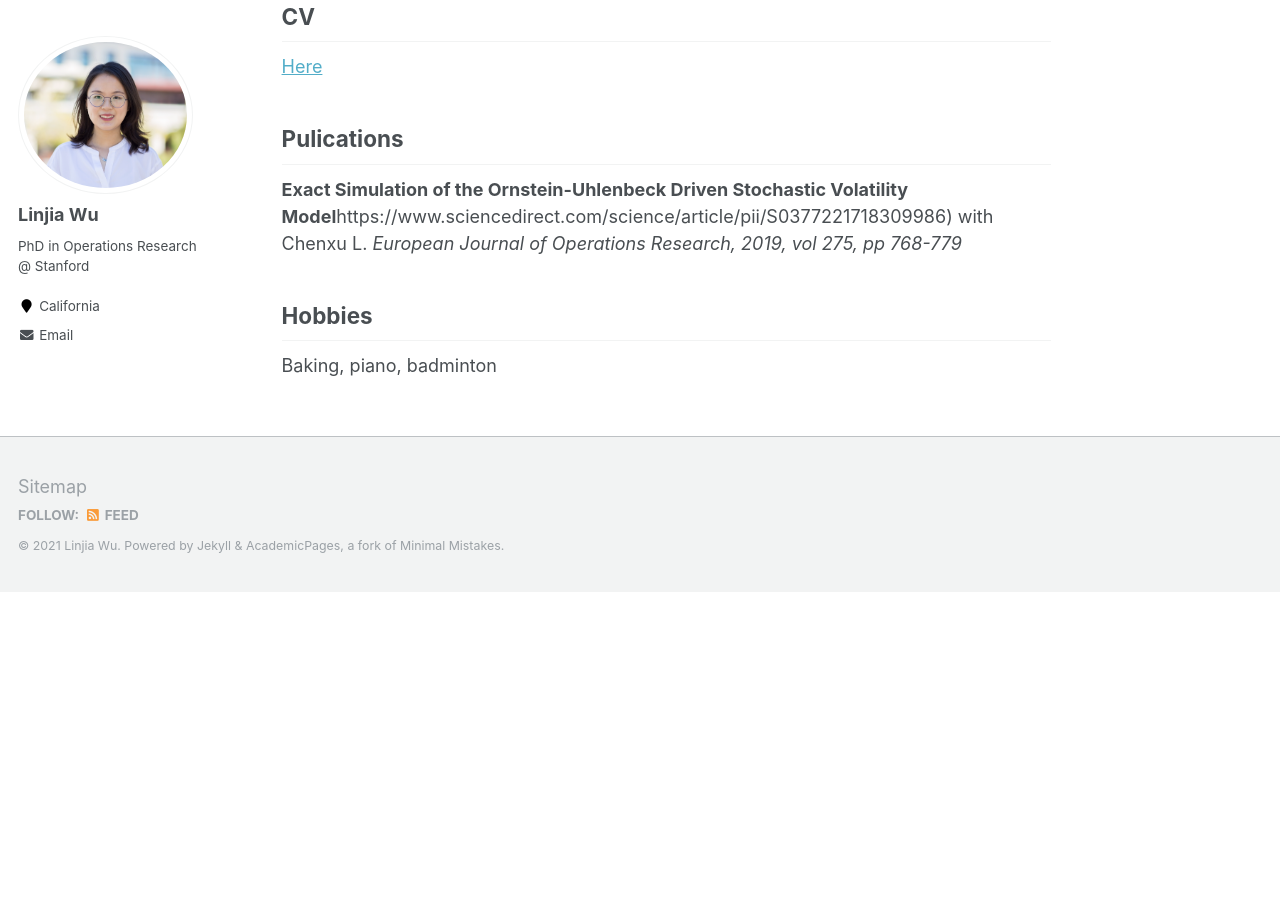
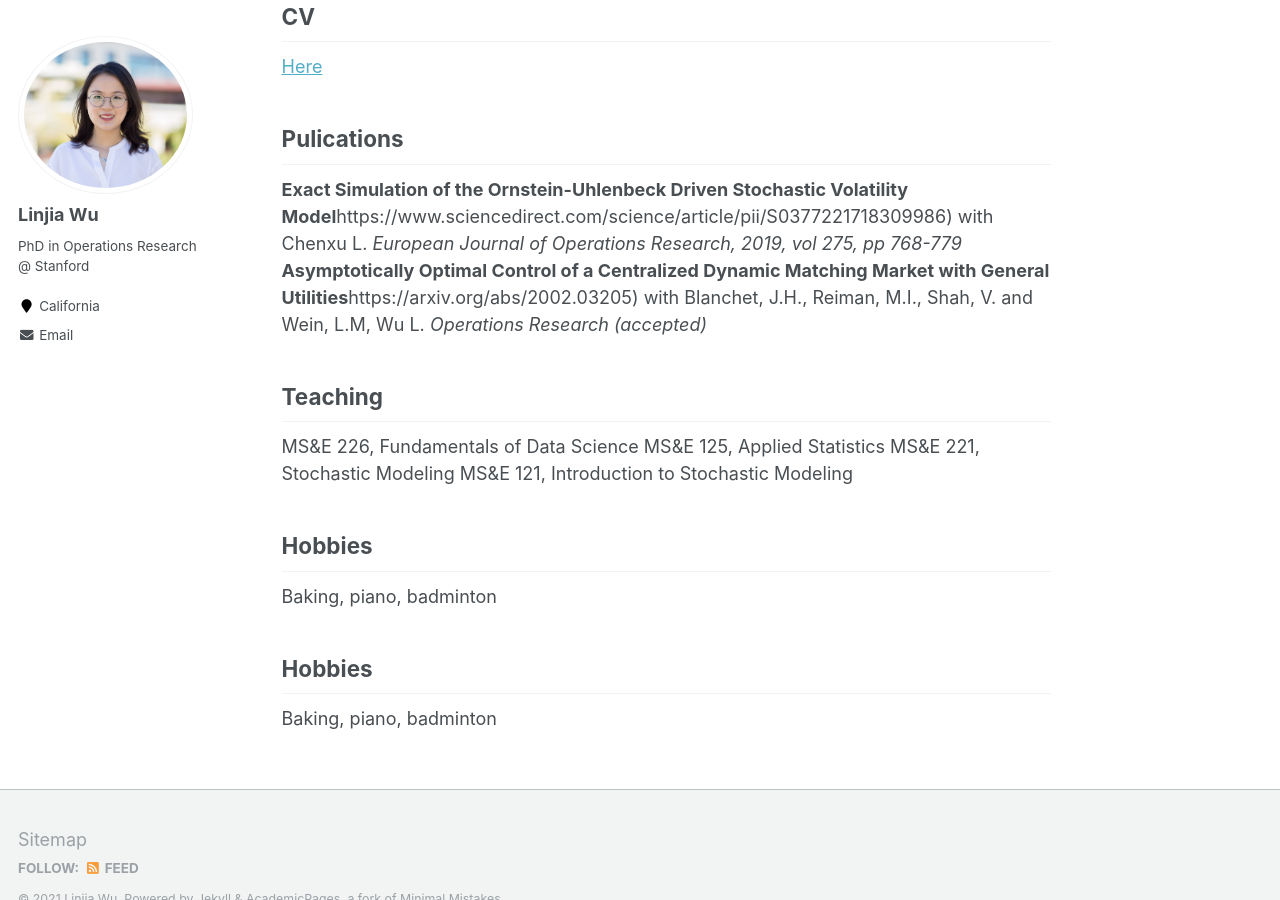
Before and after one commit to linjiawu/linjiawu.github.io, a Jekyll site: the page built from _pages/about.md, in a window 1280 px wide and 900 px high, scrolled down 492 px. Built offline with Jekyll 4.4.1, drawn with Linux system fonts in a browser that asks for light colours; before the commit the page ends 1084 px from its top, so only the background shows below that.

Commit message:
no message

```diff
--- a/_pages/about.md
+++ b/_pages/about.md
@@ -23,7 +23,20 @@ Pulications
 ------
 <b>Exact Simulation of the Ornstein-Uhlenbeck Driven Stochastic Volatility Model</b>https://www.sciencedirect.com/science/article/pii/S0377221718309986)
  with Chenxu L. <i>European Journal of Operations Research, 2019, vol 275, pp 768-779</i>
+ <b>Asymptotically Optimal Control of a Centralized Dynamic Matching Market with General Utilities</b>https://arxiv.org/abs/2002.03205)
+ with Blanchet, J.H., Reiman, M.I., Shah, V. and Wein, L.M, Wu L. <i>Operations Research (accepted)</i>
 
+
+Teaching
+------
+MS&E 226, Fundamentals of Data Science
+MS&E 125, Applied Statistics
+MS&E 221, Stochastic Modeling
+MS&E 121, Introduction to Stochastic Modeling
+
+Hobbies
+------
+Baking, piano, badminton
 
 
 Hobbies
```
